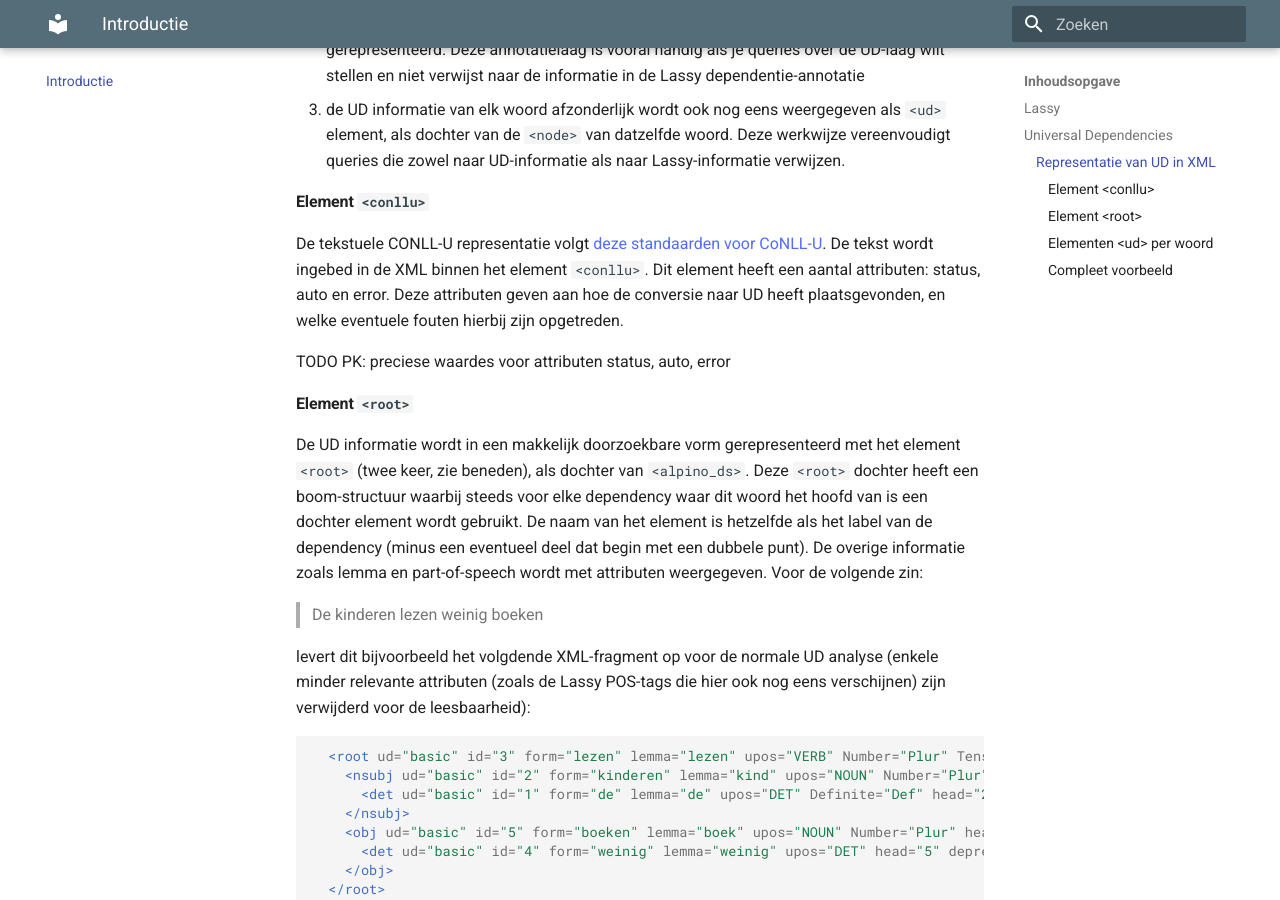
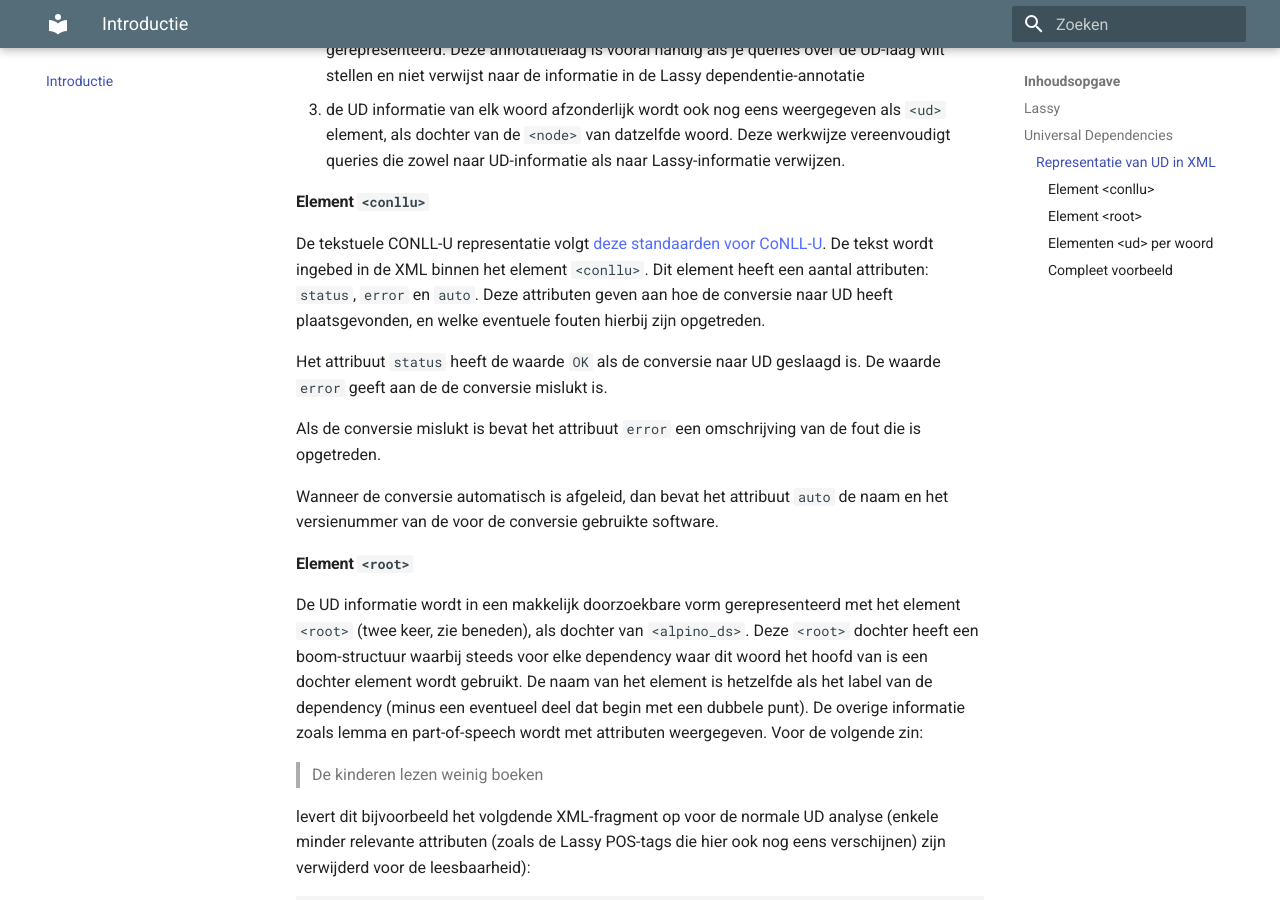
Before and after one commit to rug-compling/alud-docs, an MkDocs documentation site: the page built from docs/index.md, in a window 1280 px wide and 900 px high, scrolled down 623 px. Built offline with MkDocs 1.6.1 and Material for MkDocs 9.7.7, drawn with Linux system fonts in a browser that asks for light colours.

Commit message:
intro: conllu: status, error, auto

```diff
--- a/docs/index.md
+++ b/docs/index.md
@@ -29,10 +29,18 @@ De informatie wordt op drie plaatsen gerepresenteerd:
 #### Element `<conllu>`
 
 De tekstuele CONLL-U representatie volgt [deze standaarden voor CoNLL-U](https://universaldependencies.org/format.html).
-De tekst wordt ingebed in de XML binnen het element `<conllu>`. Dit element heeft een aantal attributen: status, auto en error.
+De tekst wordt ingebed in de XML binnen het element `<conllu>`. Dit
+element heeft een aantal attributen: `status`, `error` en `auto`.
 Deze attributen geven aan hoe de conversie naar UD heeft plaatsgevonden, en welke eventuele fouten hierbij zijn opgetreden.
 
-TODO PK: preciese waardes voor attributen status, auto, error
+Het attribuut `status` heeft de waarde `OK` als de conversie naar UD
+geslaagd is. De waarde `error` geeft aan de de conversie mislukt is.
+
+Als de conversie mislukt is bevat het attribuut `error` een
+omschrijving van de fout die is opgetreden.
+
+Wanneer de conversie automatisch is afgeleid, dan bevat het attribuut
+`auto` de naam en het versienummer van de voor de conversie gebruikte software.
 
 #### Element `<root>`
 
```
